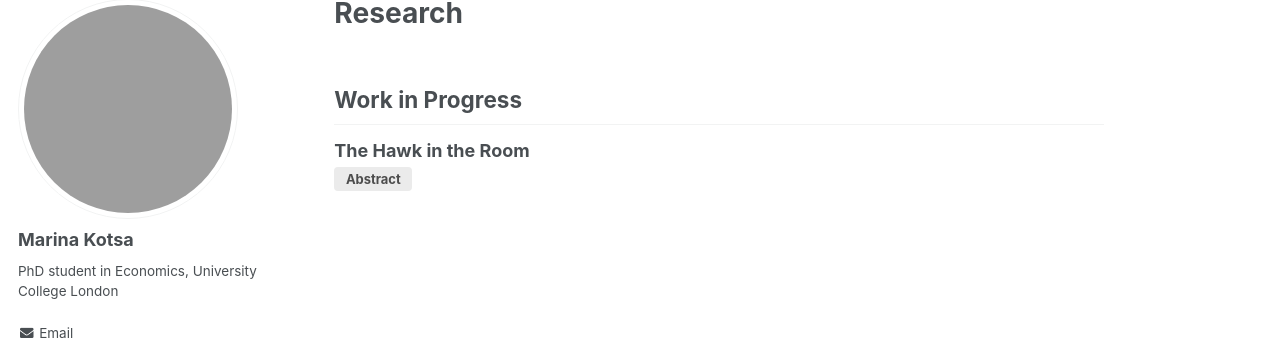
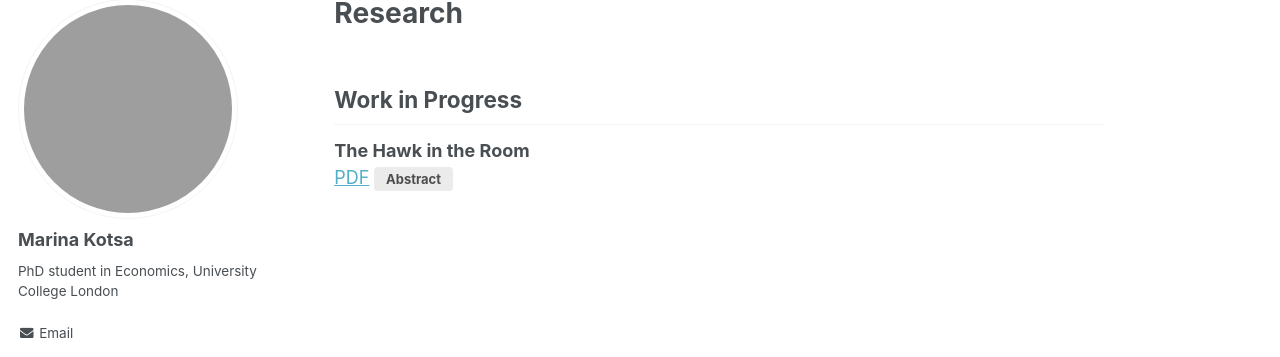
Before and after one commit to marina-kotsa/marina-kotsa.github.io, a Jekyll site: the page built from _pages/research.md, in a window 1280 px wide. Shown: the part 119-476 px from the top of the page. Built offline with Jekyll 4.4.1, drawn with Linux system fonts in a browser that asks for light colours.

Commit message:
add hawk in the room pdf

```diff
--- a/_pages/research.md
+++ b/_pages/research.md
@@ -8,6 +8,7 @@ author_profile: true
 
 **The Hawk in the Room**
 <br/>
+[PDF]({{ site.baseurl }}/pdfs/Kotsa_HawkInTheRoom_Manuscript.pdf)
 <button onclick="visib('paper-one')" class="abstract-btn">Abstract</button>
 
 <div id="paper-one" style="display: none; text-align: justify; line-height: 1.2"><small>
```
Also changed, not shown: 1 other file.
